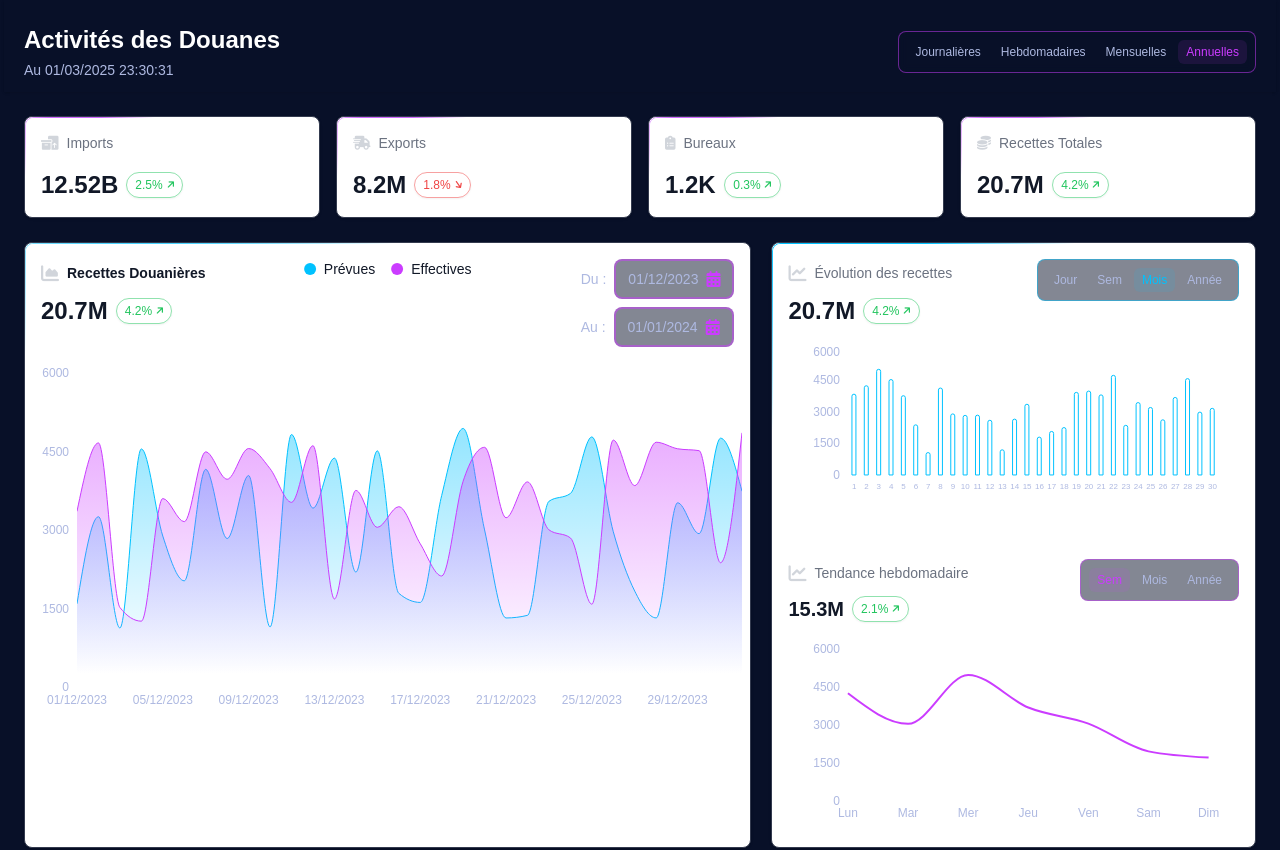
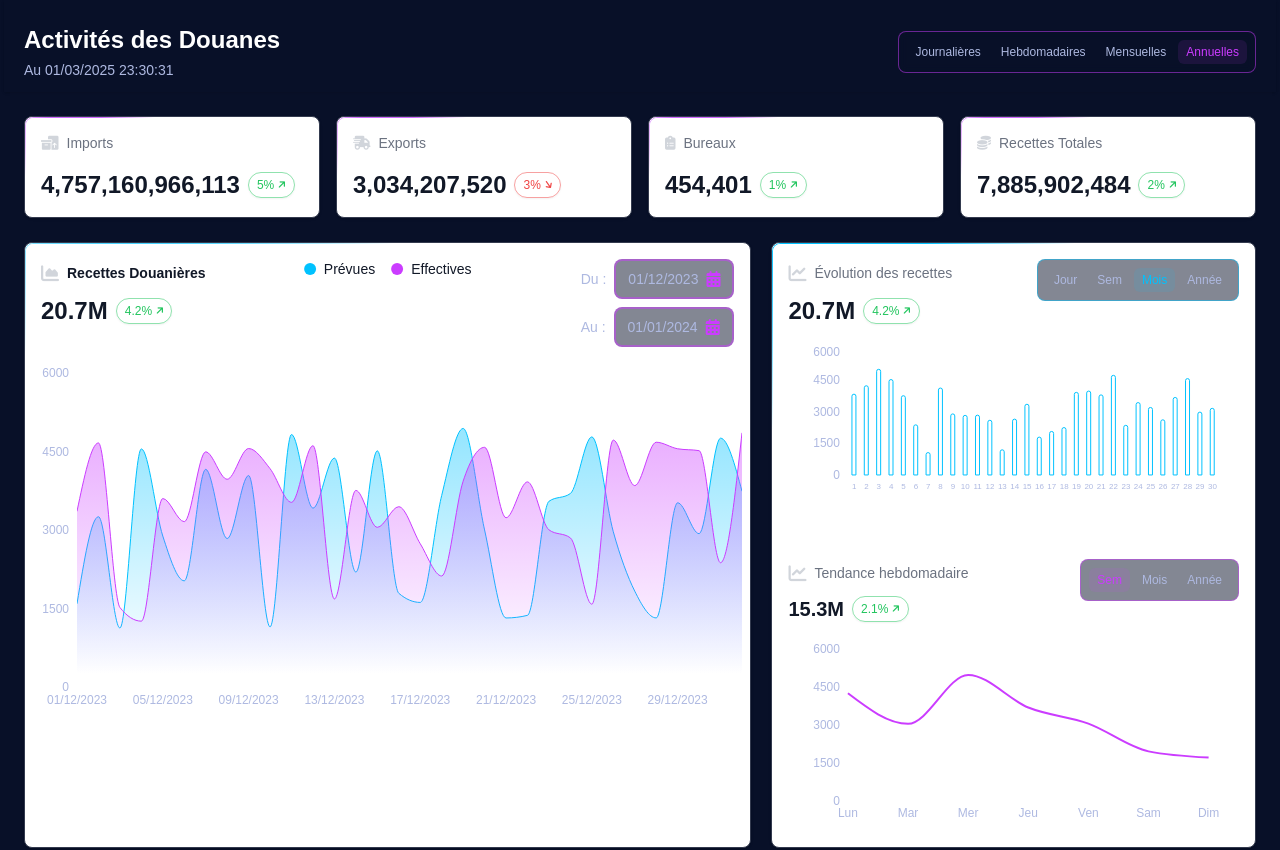
Before and after one commit to Kalixor/djib_2, a React (Vite) app: page / in a window 1280 px wide. Shown: the top 850 px of the page. Built offline with nearby package versions, Linux system fonts and the light colour scheme; a web font is replaced by a local one.

Commit message:
Initial commit from your app

```diff
--- a/src/components/KPI.jsx
+++ b/src/components/KPI.jsx
@@ -1,13 +1,15 @@
-import React, { useEffect, useRef, useState } from 'react'
+import React, { useEffect, useRef, useState, useCallback } from 'react'
+import { usePeriod } from '../context/PeriodContext'
 
-const KPI = ({ title, value }) => {
+const KPI = ({ title, isActive, onClick, style }) => {
+  const { period } = usePeriod()
   const [displayValue, setDisplayValue] = useState('0')
-  const targetValue = parseFloat(value.replace(/[^0-9.]/g, ''))
-  const suffix = value.replace(/[0-9.]/g, '')
+  const targetValue = useRef(0)
   const animationRef = useRef(null)
   const startTimeRef = useRef(null)
 
-  const getIcon = () => {
+  // Fonction getIcon
+  const getIcon = useCallback(() => {
     switch(title) {
       case 'Imports': return 'fas fa-boxes-packing'
       case 'Exports': return 'fas fa-truck-fast'
@@ -15,35 +17,39 @@ const KPI = ({ title, value }) => {
       case 'Recettes Totales': return 'fas fa-coins'
       default: return 'fas fa-circle-info'
     }
-  }
+  }, [title])
 
-  const variations = {
-    'Imports': { value: 2.5, trend: 'up' },
-    'Exports': { value: 1.8, trend: 'down' },
-    'Bureaux': { value: 0.3, trend: 'up' },
-    'Recettes Totales': { value: 4.2, trend: 'up' }
-  }
+  // Données générées en fonction de la période
+  const getKpiData = useCallback(() => {
+    const baseValues = {
+      'Imports': { value: 12520000000, suffix: '', trend: 'up' },
+      'Exports': { value: 8200000, suffix: '', trend: 'down' },
+      'Bureaux': { value: 1200, suffix: '', trend: 'up' },
+      'Recettes Totales': { value: 20700000, suffix: '', trend: 'up' }
+    }
 
-  const animateValue = (timestamp) => {
-    if (!startTimeRef.current) startTimeRef.current = timestamp
-    const progress = timestamp - startTimeRef.current
-    const duration = 800
+    const periodFactors = {
+      'Journalières': 1,
+      'Hebdomadaires': 7,
+      'Mensuelles': 30,
+      'Annuelles': 365
+    }
 
-    if (progress < duration) {
-      const easedProgress = easeOutQuad(progress / duration)
-      const currentValue = Math.floor(easedProgress * targetValue)
-      setDisplayValue(currentValue.toLocaleString() + suffix)
-      animationRef.current = requestAnimationFrame(animateValue)
-    } else {
-      setDisplayValue(targetValue.toLocaleString() + suffix)
+    const factor = periodFactors[period] || 1
+    const variation = Math.random() * 0.05 // Variation jusqu'à 5%
+
+    return {
+      ...baseValues[title],
+      value: Math.round(baseValues[title].value * factor * (1 + variation))
     }
-  }
+  }, [period, title])
 
-  const easeOutQuad = (t) => {
-    return t * (2 - t)
-  }
-
+  // Initialisation et mise à jour des valeurs
   useEffect(() => {
+    const { value } = getKpiData()
+    targetValue.current = value
+    startTimeRef.current = null
+    setDisplayValue('0')
     animationRef.current = requestAnimationFrame(animateValue)
 
     return () => {
@@ -51,47 +57,59 @@ const KPI = ({ title, value }) => {
         cancelAnimationFrame(animationRef.current)
       }
     }
-  }, [targetValue])
+  }, [getKpiData])
 
-  const renderVariationBadge = (title) => {
-    const variation = variations[title]
-    const isPositive = variation.trend === 'up'
+  // Animation des valeurs
+  const animateValue = useCallback((timestamp) => {
+    if (!startTimeRef.current) startTimeRef.current = timestamp
+    const progress = timestamp - startTimeRef.current
+    const duration = 800
+
+    if (progress < duration) {
+      const easedProgress = easeOutQuad(progress / duration)
+      const currentDisplay = Math.floor(easedProgress * targetValue.current)
+      setDisplayValue(currentDisplay.toLocaleString())
+      animationRef.current = requestAnimationFrame(animateValue)
+    } else {
+      setDisplayValue(targetValue.current.toLocaleString())
+    }
+  }, [])
+
+  const easeOutQuad = useCallback((t) => t * (2 - t), [])
+
+  // Affichage de la variation
+  const renderVariationBadge = useCallback(() => {
+    const { trend } = getKpiData()
+    const isPositive = trend === 'up'
     const arrowClass = isPositive
       ? 'fas fa-arrow-up rotate-45'
       : 'fas fa-arrow-down rotate-[-35deg]'
 
+    const variationValue = Math.round(Math.random() * 5) // Variation entre 0% et 5%
+
     return (
       <div className={`
         px-2 py-1 rounded-full
-        border ${
-          isPositive
-            ? 'border-green-500/50'
-            : 'border-red-500/50'
-        }
-        bg-${
-          isPositive
-            ? 'green-500/10'
-            : 'red-500/10'
-        }
+        border ${isPositive ? 'border-green-500/50' : 'border-red-500/50'}
+        bg-${isPositive ? 'green-500/10' : 'red-500/10'}
         backdrop-blur-sm
         shadow-sm
         flex items-center gap-1
         text-xs font-medium
-        ${
-          isPositive
-            ? 'text-green-500'
-            : 'text-red-500'
-        }
+        ${isPositive ? 'text-green-500' : 'text-red-500'}
       `}>
-        <span>{variation.value}%</span>
+        <span>{variationValue}%</span>
         <i className={`${arrowClass} text-[0.6rem]`} />
       </div>
     )
-  }
+  }, [getKpiData])
 
-return (
-    <div className="group bg-white dark:bg-card p-4 rounded-lg shadow border border-[#343b4f] transition-all duration-300 relative">
-      {/* Border gradient */}
+  return (
+    <div
+      className="group bg-white dark:bg-card p-4 rounded-lg shadow border border-[#343b4f] transition-all duration-300 relative"
+      style={style}
+      onClick={onClick}
+    >
       <div className="absolute inset-0 rounded-lg pointer-events-none"
            style={{
              background: `radial-gradient(circle at 17% -3%, #ce68fd 0%, #ce68fd 10%, transparent 30%)`,
@@ -116,11 +134,11 @@ return (
           <p className="text-2xl font-semibold text-gray-900 dark:text-white">
             {displayValue}
           </p>
-          {renderVariationBadge(title)}
+          {renderVariationBadge()}
         </div>
       </div>
     </div>
   )
 }
 
-export default KPI
+export default React.memo(KPI)
```
